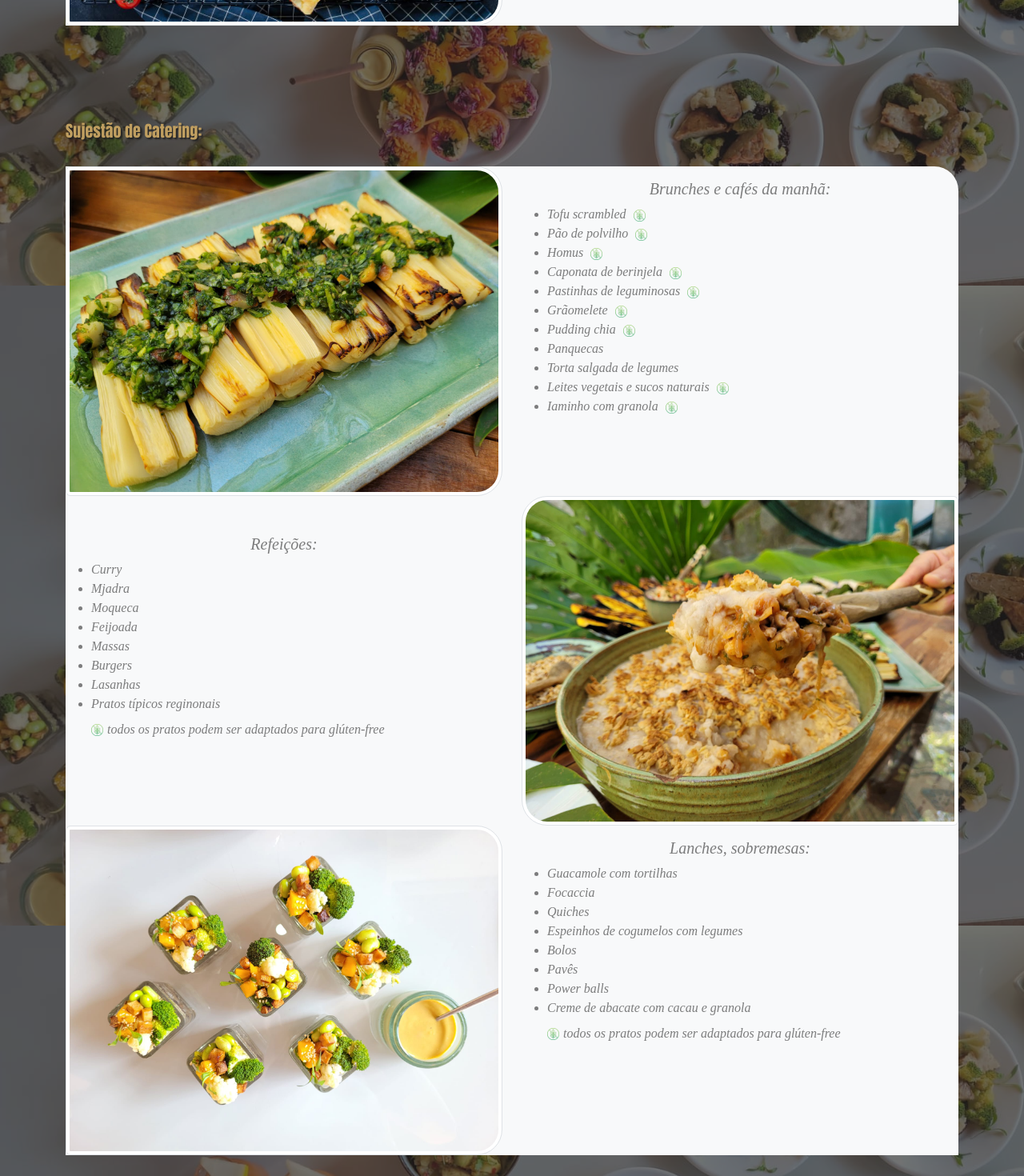
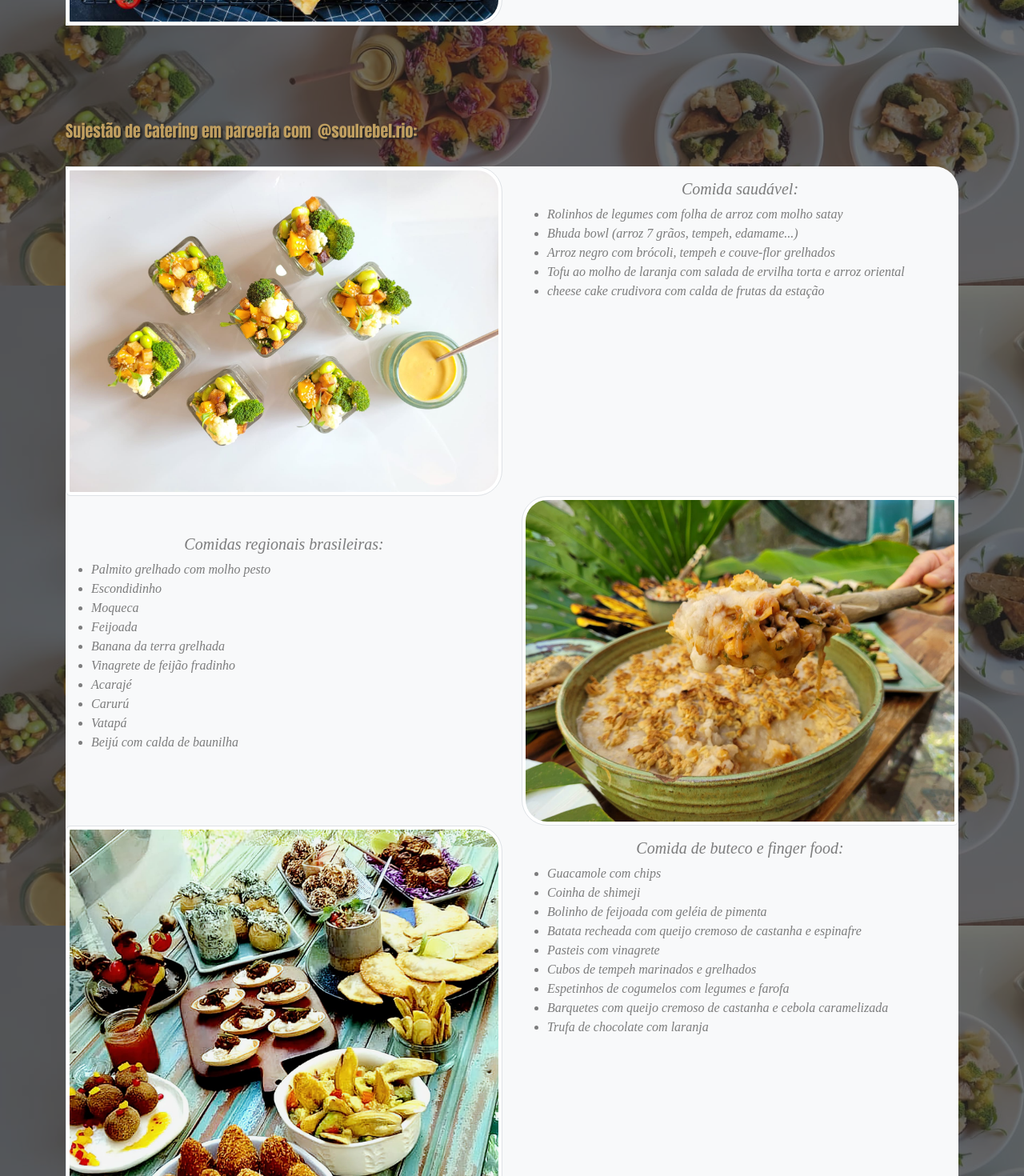
Before and after one commit to lindomarterra/chefadomicilio, a React (Vite) app: page / in a window 1280 px wide. Shown: the part 4520-5990 px from the top of the page at 80% size. Built offline with nearby package versions, Linux system fonts and the light colour scheme; a web font is replaced by a local one.

Commit message:
commit jan 21 2025

```diff
--- a/src/layout/Menu/Catering.jsx
+++ b/src/layout/Menu/Catering.jsx
@@ -1,10 +1,11 @@
-import Catering01 from '../../images/catering/14.jpeg'
+import Catering01 from '../../images/catering/comidaButecoCatering.png'
 import Catering02 from '../../images/catering/12.jpeg'
 import Catering03 from '../../images/catering/4.jpeg'
+import { Link } from 'react-scroll'
 
 
-import GlutenFree from '../../images/icon/gluten.png'
 import './Cardapio.css'
+
 
 const Catering = () => {
   return (
@@ -17,16 +18,30 @@ const Catering = () => {
           textShadow: '2px 2px 2px #222',
         }}
       >
-            Sujestão de Catering:
+        Sujestão de Catering em parceria com
+        <Link
+          style={{
+            color: 'var(--color3)',
+            fontFamily: 'var(--font-4)',
+            textShadow: '2px 2px 2px #222',
+            cursor:'pointer'
+          }}
+          to="https://soulrebelrio.com/veganrioexperience"
+          target="_blank"
+          className="ps-2 text-decoration-none"
+        >
+          @soulrebel.rio
+        </Link>
+        :
       </h5>
 
-          {/* tema 01 */}
-          <div className="itemCardapio bg-light" >
+      {/* comida saudável */}
+      <div className="itemCardapio bg-light">
         <div className="row">
           <div className="col-md-6">
             <img
-                  src={Catering01}
-                  alt="Catering01"
+              src={Catering03}
+              alt="Catering03"
               className="w-100 d-block rounded-end-5 img-thumbnail"
             />
           </div>
@@ -36,98 +51,26 @@ const Catering = () => {
                 className="fst-italic text-center"
                 style={{ fontFamily: 'var(--font-6)' }}
               >
-                    Brunches e cafés da manhã:
+                Comida saudável:
               </h5>
               <ul
                 className="fst-italic"
                 style={{ fontFamily: 'var(--font-6)' }}
               >
+                <li>Rolinhos de legumes com folha de arroz com molho satay</li>
+                <li>Bhuda bowl (arroz 7 grãos, tempeh, edamame...)</li>
+                <li> Arroz negro com brócoli, tempeh e couve-flor grelhados</li>
                 <li>
-                      Tofu scrambled{' '}
-                      <img
-                        src={GlutenFree}
-                        alt="gluten-free"
-                        style={{ width: '20px', paddingLeft: '5px' }}
-                      />
+                  Tofu ao molho de laranja com salada de ervilha torta e arroz
+                  oriental
                 </li>
-                    <li>
-                      {' '}
-                      Pão de polvilho{' '}
-                      <img
-                        src={GlutenFree}
-                        alt="gluten-free"
-                        style={{ width: '20px', paddingLeft: '5px' }}
-                      />
-                    </li>
-                    <li>
-                      {' '}
-                      Homus{' '}
-                      <img
-                        src={GlutenFree}
-                        alt="gluten-free"
-                        style={{ width: '20px', paddingLeft: '5px' }}
-                      />{' '}
-                    </li>
-                    <li>
-                      {' '}
-                      Caponata de berinjela{' '}
-                      <img
-                        src={GlutenFree}
-                        alt="gluten-free"
-                        style={{ width: '20px', paddingLeft: '5px' }}
-                      />{' '}
-                    </li>
-                    <li>
-                      {' '}
-                      Pastinhas de leguminosas{' '}
-                      <img
-                        src={GlutenFree}
-                        alt="gluten-free"
-                        style={{ width: '20px', paddingLeft: '5px' }}
-                      />{' '}
-                    </li>
-                    <li>
-                      {' '}
-                      Grãomelete{' '}
-                      <img
-                        src={GlutenFree}
-                        alt="gluten-free"
-                        style={{ width: '20px', paddingLeft: '5px' }}
-                      />{' '}
-                    </li>
-                    <li>
-                      Pudding chia{' '}
-                      <img
-                        src={GlutenFree}
-                        alt="gluten-free"
-                        style={{ width: '20px', paddingLeft: '5px' }}
-                      />{' '}
-                    </li>
-                    <li>Panquecas </li>
-                    <li>Torta salgada de legumes </li>
-                    <li>
-                      {' '}
-                      Leites vegetais e sucos naturais{' '}
-                      <img
-                        src={GlutenFree}
-                        alt="gluten-free"
-                        style={{ width: '20px', paddingLeft: '5px' }}
-                      />{' '}
-                    </li>
-                    <li>
-                      Iaminho com granola{' '}
-                      <img
-                        src={GlutenFree}
-                        alt="gluten-free"
-                        style={{ width: '20px', paddingLeft: '5px' }}
-                      />{' '}
-                    </li>
+                <li>cheese cake crudivora com calda de frutas da estação</li>
               </ul>
             </div>
           </div>
         </div>
       </div>
-          {/* tema 02 */}
+      {/* comidas regionais */}
       <div className="itemCardapio bg-light mt-3 mt-md-0">
         <div className="row">
           <div className="col-md-6">
@@ -136,32 +79,22 @@ const Catering = () => {
                 className="fst-italic text-center"
                 style={{ fontFamily: 'var(--font-6)' }}
               >
-                    Refeições:
+                Comidas regionais brasileiras:
               </h5>
               <ul
                 className="fst-italic"
                 style={{ fontFamily: 'var(--font-6)' }}
               >
-                    <li> Curry </li>
-                    <li> Mjadra</li>
+                <li>Palmito grelhado com molho pesto </li>
+                <li>Escondidinho </li>
                 <li>Moqueca</li>
                 <li>Feijoada</li>
-                    <li>Massas</li>
-                    <li>Burgers</li>
-                    <li>Lasanhas</li>
-                    <li>Pratos típicos reginonais </li>
-                    <li className="list-unstyled pt-2  ">
-                      <img
-                        src={GlutenFree}
-                        alt="gluten-free"
-                        style={{
-                          width: '20px',
-                          paddingRight: '5px',
-                          paddingBottom: '2px',
-                        }}
-                      />
-                      todos os pratos podem ser adaptados para glúten-free{' '}
-                    </li>
+                <li>Banana da terra grelhada</li>
+                <li>Vinagrete de feijão fradinho</li>
+                <li>Acarajé</li>
+                <li>Carurú</li>
+                <li>Vatapá</li>
+                <li>Beijú com calda de baunilha</li>
               </ul>
             </div>
           </div>
@@ -174,14 +107,13 @@ const Catering = () => {
           </div>
         </div>
       </div>
-          {/* tema 03 */}
-          <div
-            className="itemCardapio bg-light mt-3 mt-md-0" >
+      {/* comida de buteco */}
+      <div className="itemCardapio bg-light mt-3 mt-md-0">
         <div className="row">
           <div className="col-md-6 ">
             <img
-                  src={Catering03}
-                  alt="Catering03"
+              src={Catering01}
+              alt="Catering01"
               className="w-100 d-block rounded-end-5 img-thumbnail "
             />
           </div>
@@ -191,32 +123,26 @@ const Catering = () => {
                 className="fst-italic text-center"
                 style={{ fontFamily: 'var(--font-6)' }}
               >
-                    Lanches, sobremesas:
+                Comida de buteco e finger food:
               </h5>
               <ul
                 className="fst-italic"
                 style={{ fontFamily: 'var(--font-6)' }}
               >
-                    <li> Guacamole com tortilhas </li>
-                    <li>Focaccia</li>
-                    <li>Quiches</li>
-                    <li>Espeinhos de cogumelos com legumes</li>
-                    <li>Bolos</li>
-                    <li>Pavês</li>
-                    <li>Power balls</li>
-                    <li>Creme de abacate com cacau e granola</li>
-                    <li className="list-unstyled pt-2  ">
-                      <img
-                        src={GlutenFree}
-                        alt="gluten-free"
-                        style={{
-                          width: '20px',
-                          paddingRight: '5px',
-                          paddingBottom: '2px',
-                        }}
-                      />
-                      todos os pratos podem ser adaptados para glúten-free{' '}
+                <li>Guacamole com chips </li>
+                <li>Coinha de shimeji</li>
+                <li>Bolinho de feijoada com geléia de pimenta</li>
+                <li>
+                  Batata recheada com queijo cremoso de castanha e espinafre
                 </li>
+                <li>Pasteis com vinagrete</li>
+                <li>Cubos de tempeh marinados e grelhados</li>
+                <li>Espetinhos de cogumelos com legumes e farofa </li>
+                <li>
+                  {' '}
+                  Barquetes com queijo cremoso de castanha e cebola caramelizada{' '}
+                </li>
+                <li>Trufa de chocolate com laranja</li>
               </ul>
             </div>
           </div>
```
Also changed, not shown: src/images/catering/comidaButecoCatering.png (added). Lines whose indentation alone changed are shown as unchanged.
